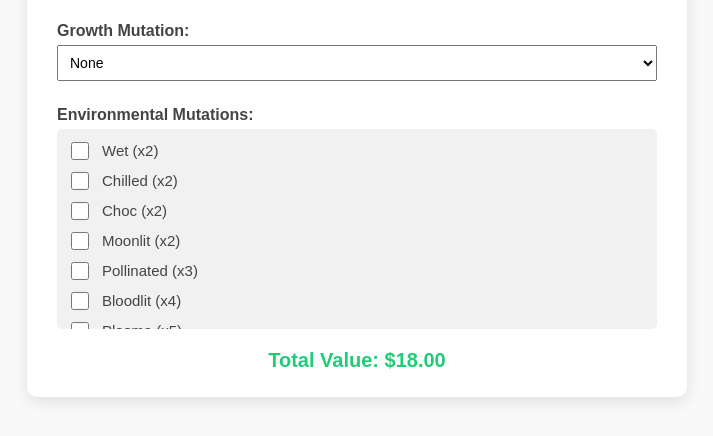
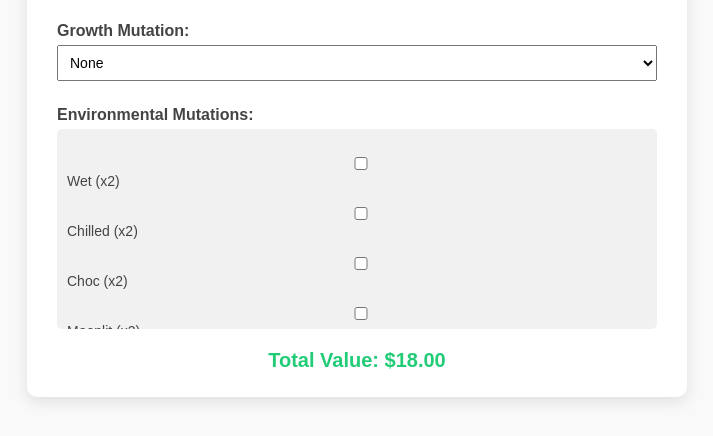
Before and after one commit to anhcong0901/GAG-website, a plain HTML site: page index.html in a window 1280 px wide. Shown: the part 155-591 px from the top of the page, without its empty margins (283-996 px from the left). Drawn offline with Linux system fonts and the light colour scheme.

Commit message:
revert index.html

```diff
--- a/index.html
+++ b/index.html
@@ -88,19 +88,6 @@
       margin-bottom: 5px;
     }
 
-    .env-checkbox {
-      display: flex;
-      align-items: center;
-      gap: 8px;
-      margin-bottom: 8px;
-      font-size: 15px;
-      cursor: pointer;
-    }
-
-    .env-checkbox input[type="checkbox"] {
-      transform: scale(1.2);
-    }
-
     .result {
       font-size: 20px;
       font-weight: bold;
@@ -108,26 +95,6 @@
       color: #2c7;
       margin-top: 20px;
     }
-
-    .env-row {
-      display: flex;
-      align-items: center;
-      gap: 10px;
-      margin-bottom: 6px;
-      font-size: 15px;
-    }
-
-    .env-row input[type="checkbox"] {
-      flex-shrink: 0;
-      width: 18px;
-      height: 18px;
-    }
-
-    .env-row label {
-      flex: 1;
-      margin: 0;
-    }
-
 
     @media (max-width: 600px) {
       body {
@@ -210,23 +177,14 @@
     }
 
     for (let key in envMutations) {
-      const wrapper = document.createElement("div");
-      wrapper.className = "env-row";
-
+      const label = document.createElement("label");
       const checkbox = document.createElement("input");
       checkbox.type = "checkbox";
       checkbox.value = key;
-      checkbox.id = `env-${key}`;
-
-      const label = document.createElement("label");
-      label.setAttribute("for", `env-${key}`);
-      label.textContent = `${key} (x${envMutations[key]})`;
-
-      wrapper.appendChild(checkbox);
-      wrapper.appendChild(label);
-      envContainer.appendChild(wrapper);
+      label.appendChild(checkbox);
+      label.appendChild(document.createTextNode(` ${key} (x${envMutations[key]})`));
+      envContainer.appendChild(label);
     }
-
 
     function calculate() {
       const plant = plantSelector.value;
```
